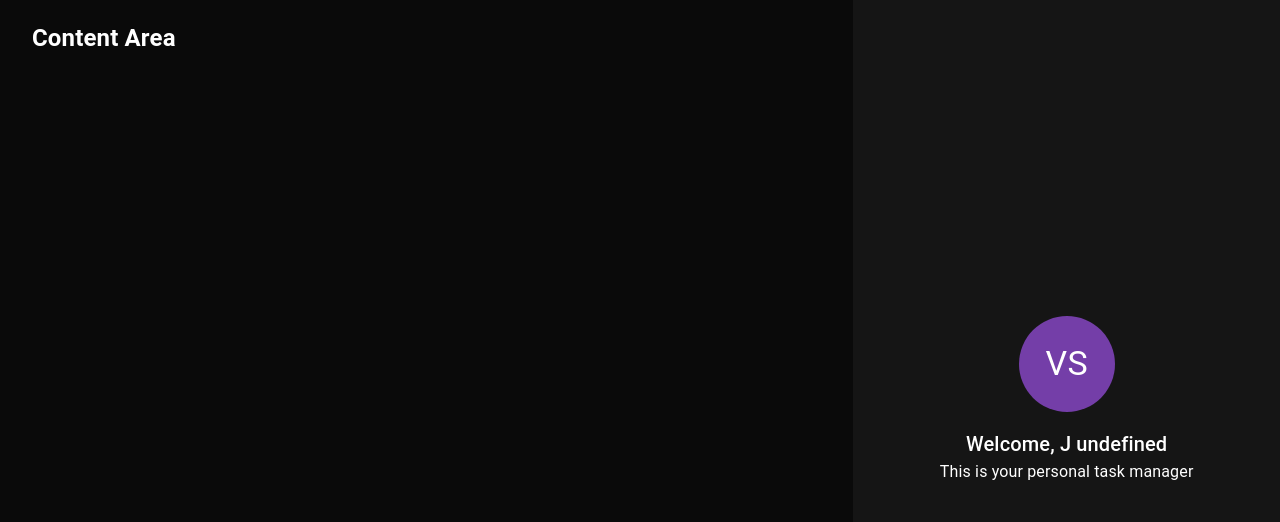
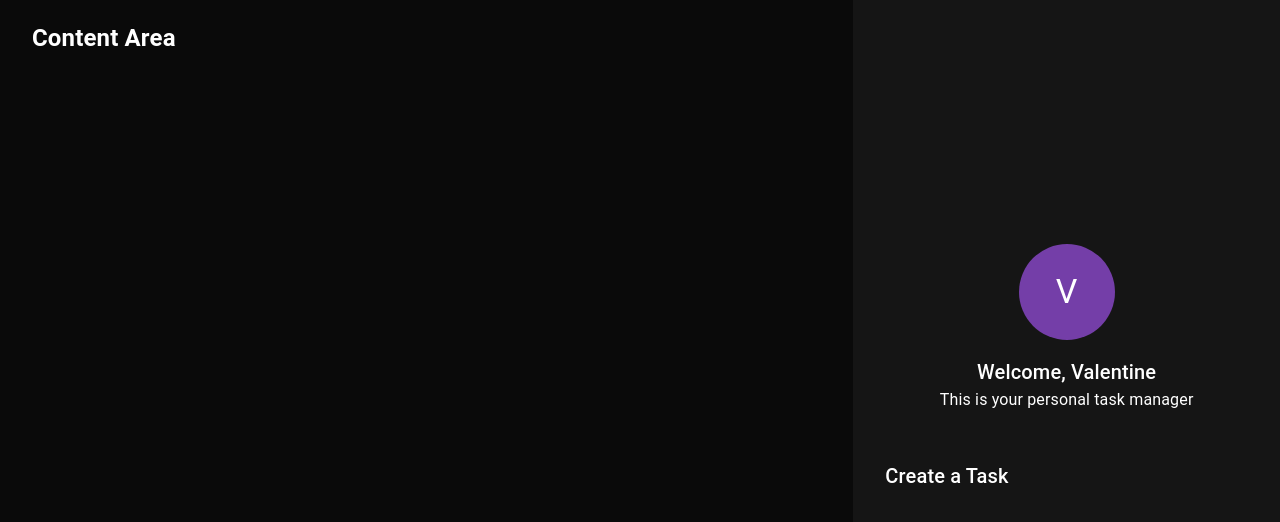
Before and after one commit to valentinesamuel/ts-todo-react, a React (Vite) app: page / in a window 1280 px wide. Shown: the top 522 px of the page. Built offline with nearby package versions, Linux system fonts and the light colour scheme.

Commit message:
FEAT: Creating createatask component

```diff
--- /dev/null
+++ b/src/components/createtaskform/createTaskForm.tsx
@@ -0,0 +1,21 @@
+import { FC, ReactElement } from 'react';
+import { Box, Typography } from '@mui/material';
+
+const CreateTaskForm: FC = (): ReactElement => {
+  return (
+    <Box
+      display="flex"
+      flexDirection="column"
+      alignItems="flex-start"
+      width="100%"
+      px={4}
+      my={6}
+    >
+      <Typography mb={2} component="h2" variant="h6">
+        Create a Task
+      </Typography>
+    </Box>
+  );
+};
+
+export default CreateTaskForm;
--- a/src/components/profile/profile.tsx
+++ b/src/components/profile/profile.tsx
@@ -2,7 +2,11 @@
 import { Avatar, Box, Typography } from '@mui/material';
 import PropTypes from 'prop-types';
 
-const Profile: FC = (props: any): ReactElement => {
+interface IProfile {
+  name?: string;
+}
+
+const Profile: FC<IProfile> = (props): ReactElement => {
   const { name = 'John' } = props;
   return (
     <Box
@@ -20,11 +24,11 @@
         }}
       >
         <Typography variant="h4" color="text.primary">
-          VS
+          {`${name[0]}`}
         </Typography>
       </Avatar>
       <Typography variant="h6" color="text.primary">
-        {`Welcome, ${name[0]} ${name[name.length]}`}
+        {`Welcome, ${name}`}
       </Typography>
       <Typography variant="body1" color="text.primary">
         This is your personal task manager
@@ -36,5 +40,5 @@
 export default Profile;
 
 Profile.propTypes = {
-  name: PropTypes.string,
+  name: PropTypes.string.isRequired,
 };
--- a/src/components/sidebar/sideBar.tsx
+++ b/src/components/sidebar/sideBar.tsx
@@ -1,6 +1,7 @@
 import React, { FC, ReactElement } from 'react';
 import { Grid } from '@mui/material';
 import Profile from '../profile/profile';
+import CreateTaskForm from '../createtaskform/createTaskForm';
 
 const SideBar: FC = (): ReactElement => {
   return (
@@ -20,7 +21,8 @@
         alignItems: 'center',
       }}
     >
-      <Profile />
+      <Profile name="Valentine" />
+      <CreateTaskForm />
     </Grid>
   );
 };
--- a/src/components/taskarea/taskArea.tsx
+++ b/src/components/taskarea/taskArea.tsx
@@ -1,4 +1,4 @@
-import React, { FC, ReactElement } from 'react';
+import  { FC, ReactElement } from 'react';
 import { Grid } from '@mui/material';
 
 const TaskArea: FC = (): ReactElement => {
```
